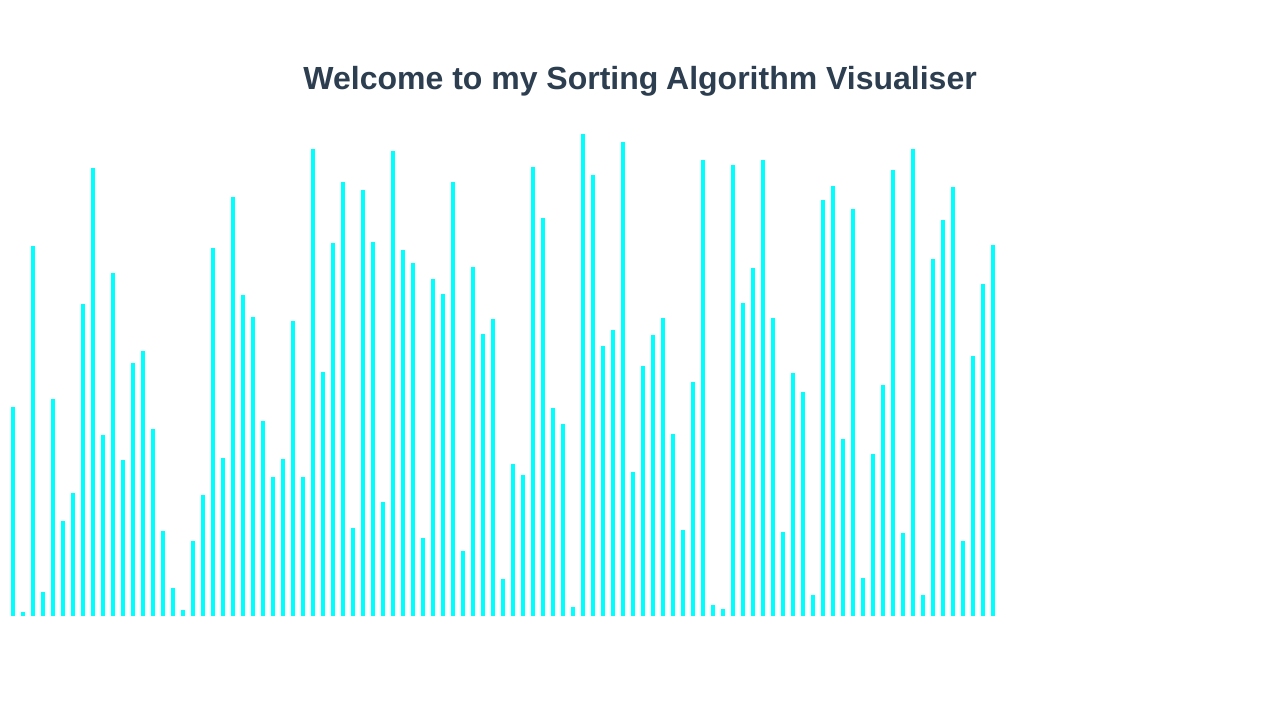
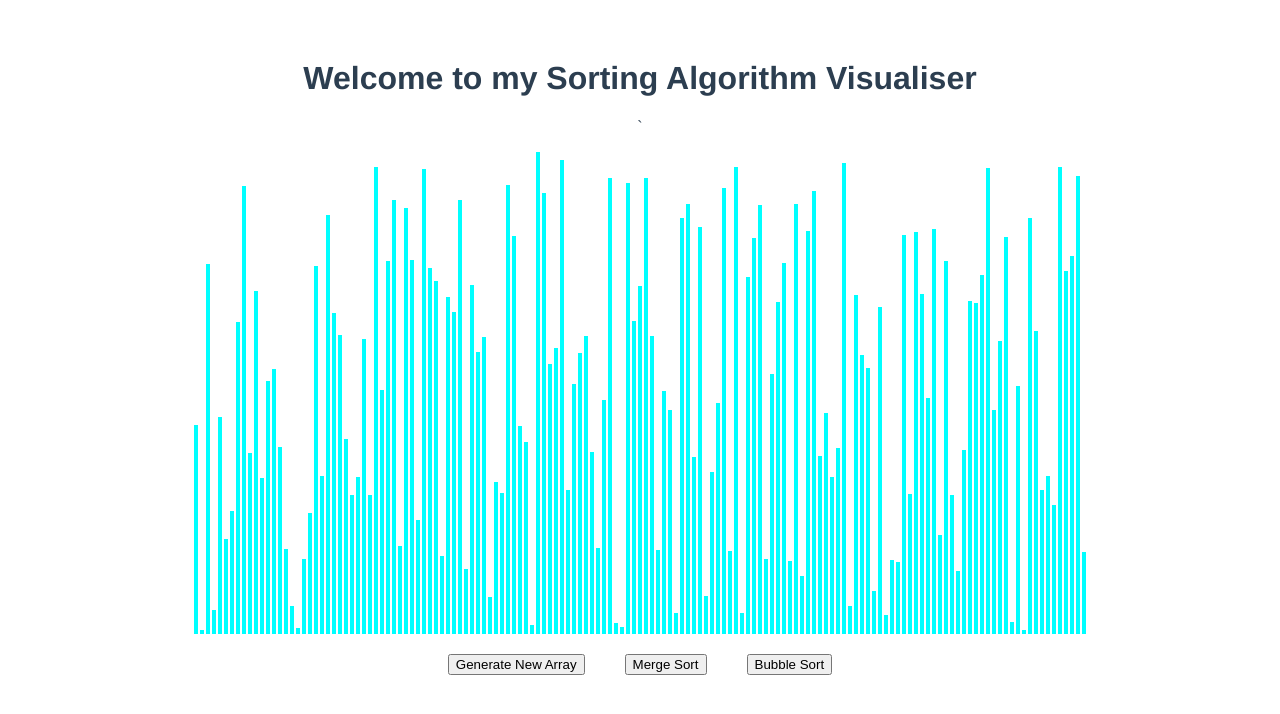
Before and after one commit to SteveWalsh1989/Sorting_Algorithm_Visualiser_VueJS, a Vue app: page / in a window 1280 px wide. Shown: the top 714 px of the page. Built offline with nearby package versions, Linux system fonts and the light colour scheme.

Commit message:
adding buttons for different sorting algos

```diff
--- a/package.json
+++ b/package.json
@@ -12,6 +12,7 @@
     "vue": "^3.0.0-0"
   },
   "devDependencies": {
+    "@nuxtjs/vuetify": "^1.11.2",
     "@vue/cli-plugin-babel": "~4.5.0",
     "@vue/cli-plugin-eslint": "~4.5.0",
     "@vue/cli-service": "~4.5.0",
--- a/src/components/SortingVisualiser/sorting_vis.css
+++ b/src/components/SortingVisualiser/sorting_vis.css
@@ -5,18 +5,20 @@ padding: 0;
 }
 li {
 display: inline-block;
-margin: 0 2px;
+margin: 0 1px;
 }
 
-.list_container {
-position: absolute;
-}
+
 
 .list_bar{
 width: 4px;
 background-color: aqua;
 display: inline-block;
-margin: 0 1px;
 
 
 }
+
+
+.buttons{
+    margin: 0 20px;
+}
--- a/src/components/SortingVisualiser/sorting_vis.js
+++ b/src/components/SortingVisualiser/sorting_vis.js
@@ -2,7 +2,7 @@ export default {
 
      data :() => ({
         num_list: [],
-        list_size: 100,
+        list_size: 150,
         list_min:2,
         list_max: 500,
 
@@ -21,18 +21,25 @@ export default {
 
             // populate list with random ints
             for(let i = 1; i < this.list_size; i++){
-            this.num_list.push(this.randomIntFromInterval(this.list_min, this.list_max))
+               this.num_list.push(this.randomIntFromInterval(this.list_min, this.list_max))
 
             }
-
-            // test
-            console.log(this.num_list)
         },
         // generates random in between min and max params
         randomIntFromInterval(min, max){
             return Math.floor(Math.random() * ( max - min + 1)) + min
 
         },
+        /*
+         SORTING ALGORITHMS
+        */
+       mergeSort(){
+            console.log("Running Merge Sort")
+       },
+       bubbleSort(){
+        console.log("Running Bubble Sort")
+
+       }
 
     },
 
--- a/src/components/SortingVisualiser/sorting_vis.vue
+++ b/src/components/SortingVisualiser/sorting_vis.vue
@@ -1,26 +1,38 @@
 <template>
-  <div class="hello">
+ <!-- ----------------
+    HEADER
+  ---------------- -->
+  <div class="main">
     <h1>{{ msg }}</h1>
 
 
+
+ <!-- ----------------
+    MAIN VISUALISER
+  ---------------- --> `
     <div class="list_container">
+      <!-- List to store all values in the list -->
       <ul id="example-1">
+        <li v-for="val in num_list" :key="val">
+          <!-- set the height of the div based on its numerical value -->
+          <div class="list_bar" v-bind:style="{height: val + 'px'}"></div>
+        </li>
+      </ul>
+    </div>
 
 
-      <li v-for="val in num_list" :key="val">
+ <!-- ----------------
+   BUTTONS
+  ---------------- -->
+  <div >
+    <button class="buttons" @click="resetList()">Generate New Array</button>
+    <button class="buttons" @click="mergeSort()">Merge Sort</button>
+    <button class="buttons" @click="bubbleSort()">Bubble Sort</button>
 
-        <div class="list_bar" v-bind:style="{height: val + 'px'}">
-        </div>
-
-
-
-      </li>
-      </ul>
-    </div>
   </div>
 
 
-
+  </div>
 </template>
 
 <script src="./sorting_vis.js"></script>
```
Also changed, not shown: 1 other file (tests, documents, lock files or other folders).
